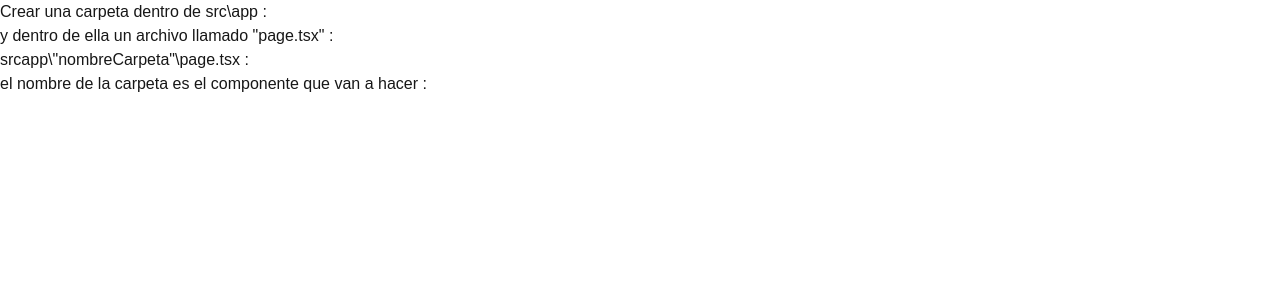
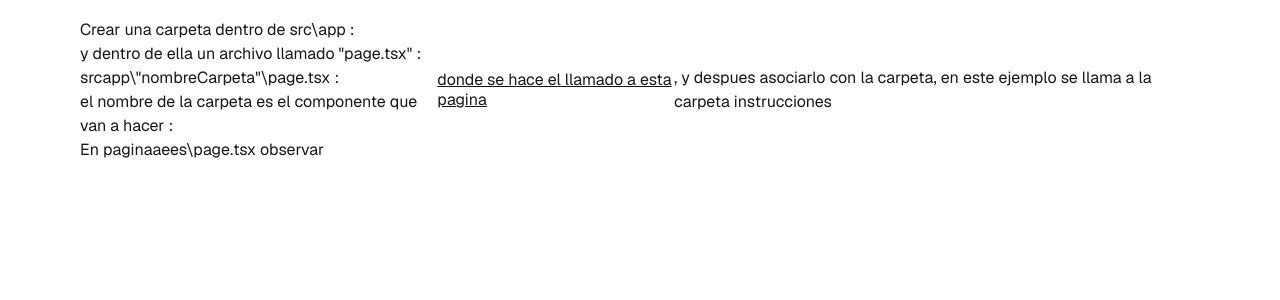
Before and after one commit to subidubi12/paginAESS, a Next.js app: page /instrucciones in a window 1280 px wide. Shown: the top 300 px of the page. Built offline with nearby package versions, Linux system fonts and the light colour scheme.

Commit message:
instrucciones

```diff
--- a/src/app/instrucciones/page.tsx
+++ b/src/app/instrucciones/page.tsx
@@ -1,18 +1,23 @@
 export default function Instrucciones(){
     return (
-        <>
+        <div className="font-sans grid grid-rows-[20px_1fr_20px] items-center justify-items-center min-h-screen p-8 pb-20 gap-16 sm:p-20">
+
             <title>
                 Istrucciones para que les jale esta cosa xd
             </title>
-            <p>
+            <p className="flex gap items-center ">
                 Crear una carpeta dentro de src\app :<br />
                 y dentro de ella un archivo llamado "page.tsx" :<br />
                 srcapp\"nombreCarpeta"\page.tsx  :<br />
 
                 el nombre de la carpeta es el componente que van a hacer :<br />
+
+                En paginaaees\page.tsx observar <span className=" underline leading-tight">donde se hace el llamado a esta pagina</span>,
+                y despues asociarlo con la carpeta, en este ejemplo se llama a la carpeta instrucciones <br />
+
             </p>
 
-        </>
+        </div>
     );
 
 
```
